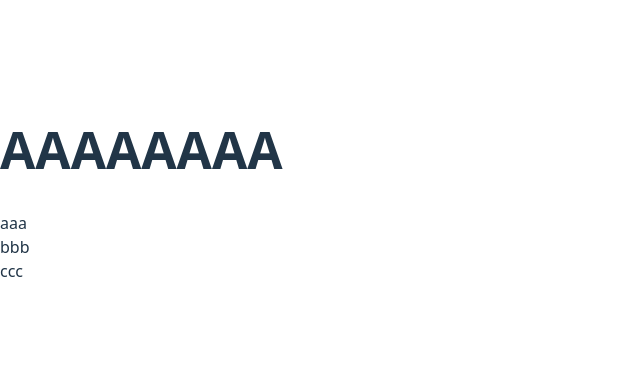
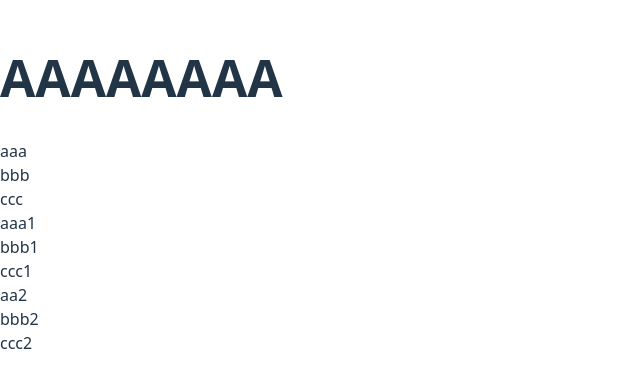
Before and after one commit to ufjf-dcc207/ufjf-dcc207-2025-3-a-sem01-amigas, a React (Vite) app: page / in a window 1280 px wide. Shown: the part 215-602 px from the top of the page, without its empty margins (0-640 px from the left). Built offline with nearby package versions, Linux system fonts and the light colour scheme.

Commit message:
hidratacao do componente pele

```diff
--- a/src/App.tsx
+++ b/src/App.tsx
@@ -16,14 +16,23 @@ function Pele({tipo, adversidade,status}: PeleProps) {
   )
 
 }
+const listaPeles:PeleProps[]=[
+  {tipo:"aaa",adversidade:"bbb",status:"ccc"},
+   {tipo:"aaa1",adversidade:"bbb1",status:"ccc1"},
+    {tipo:"aa2",adversidade:"bbb2",status:"ccc2"}
+]
 
 function App() {
 
   return (
     <div>
       <h1>AAAAAAAA</h1>
-      <Pele tipo='aaa' adversidade='bbb' status='ccc'></Pele>
-    </div>
+      {
+        listaPeles.map(
+          (pele)=>
+              <Pele tipo={pele.tipo} adversidade={pele.adversidade} status={pele.status}></Pele>
+        )}
+            </div>
 
 
   )
```
